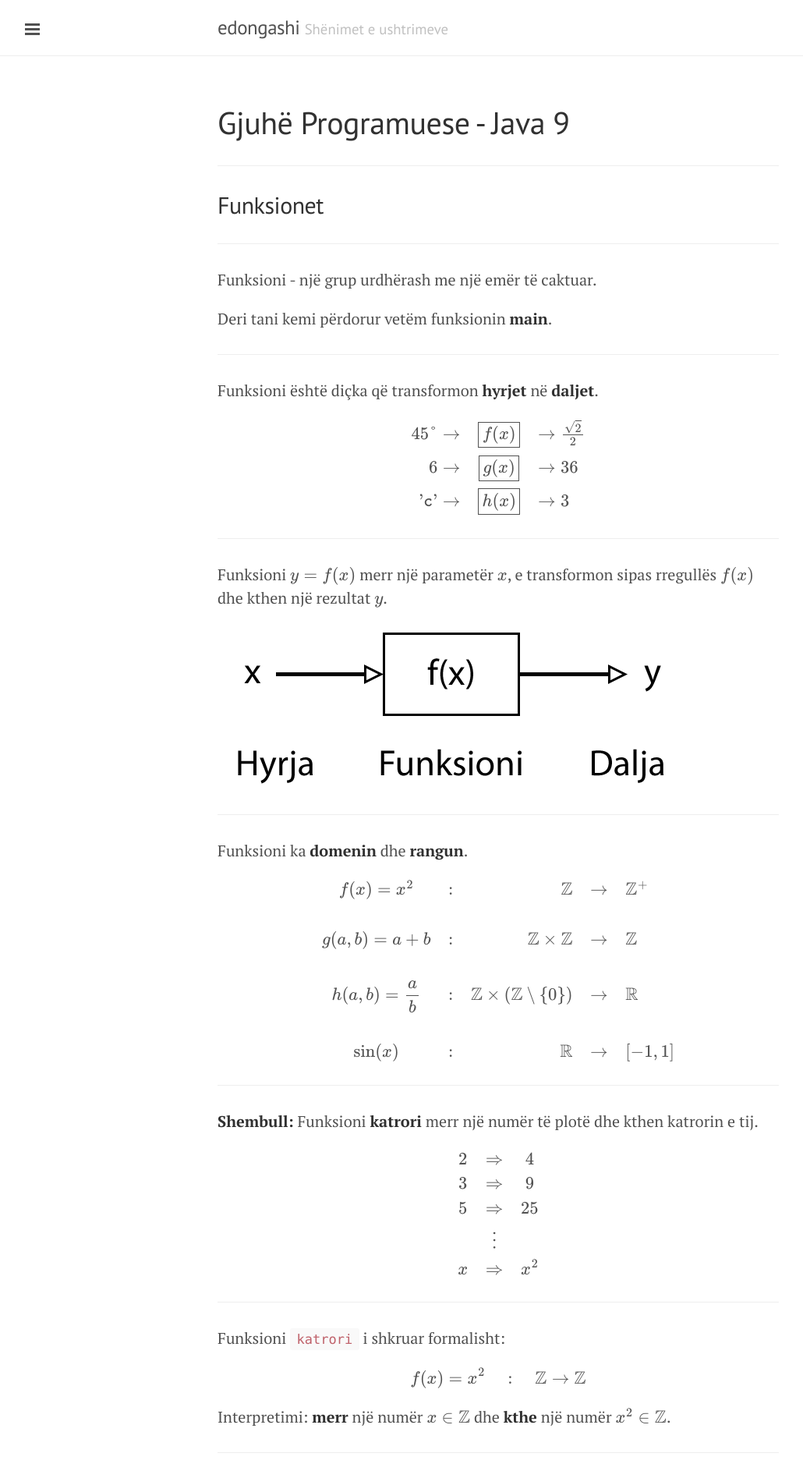
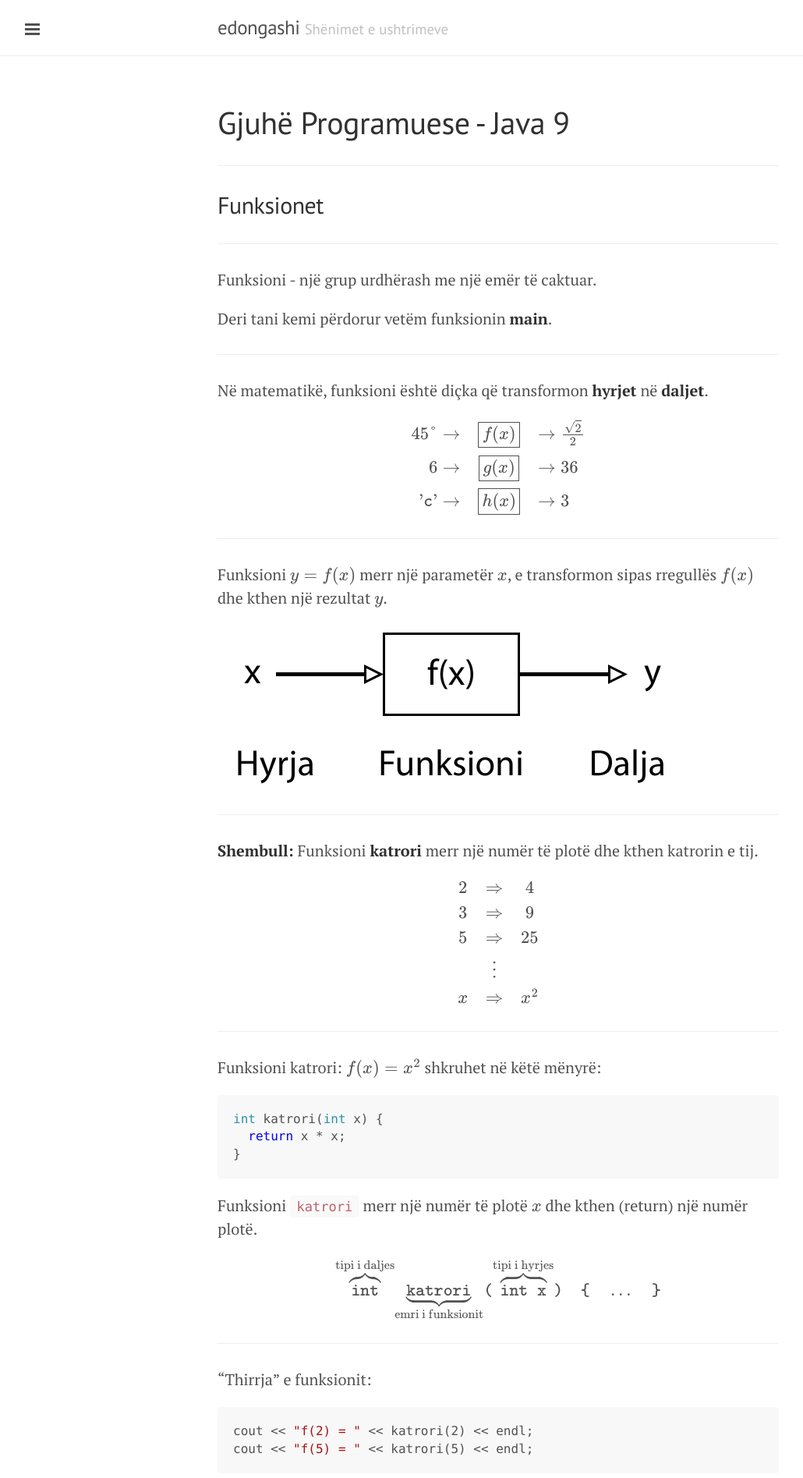
Before and after one commit to edongashi/edongashi.github.io, a Jekyll site: the page built from lendet/gjuhe-programuese/java8.md, in a window 1280 px wide. Shown: the top 1895 px of the page at 78% size, without its empty margins (1-1031 px from the left). Built offline with Jekyll 4.4.1, drawn with Linux system fonts in a browser that asks for light colours; our own code applies the rules of GitHub Pages for plain Markdown files; formulas are drawn with MathJax 3; some of the changed text lies outside the part shown.

Commit message:
Update java8

````diff
--- a/lendet/gjuhe-programuese/java9.md
+++ b/lendet/gjuhe-programuese/java8.md
@@ -12,7 +12,7 @@
 
 ---
 
-Funksioni është diçka që transformon **hyrjet** në **daljet**.
+Në matematikë, funksioni është diçka që transformon **hyrjet** në **daljet**.
 
 $$
 \begin{array}{rcl}
@@ -30,19 +30,6 @@
 
 ---
 
-Funksioni ka **domenin** dhe **rangun**.
-
-$$
-\begin{array} {ccrcl}
-f(x) = x^2 & : & \mathbb{Z} & \rightarrow & \mathbb{Z}^+ \\ \\
-g(a,b) = a + b & : & \mathbb{Z} \times \mathbb{Z} & \rightarrow & \mathbb{Z} \\ \\
-h(a,b) = \dfrac{a}{b} & : & \mathbb{Z} \times (\mathbb{Z} \setminus \lbrace 0 \rbrace) & \rightarrow & \mathbb{R} \\ \\
-\sin(x) & : & \mathbb{R} & \rightarrow & [-1, 1]
-\end{array}
-$$
-
----
-
 **Shembull:** Funksioni **katrori** merr një numër të plotë dhe kthen katrorin e tij.
 
 $$
@@ -54,16 +41,6 @@
 x & \Rightarrow & x^2
 \end{array}
 $$
-
----
-
-Funksioni `katrori` i shkruar formalisht:
-
-$$
-f(x) = x^2 \quad : \quad \mathbb{Z} \rightarrow \mathbb{Z}
-$$
-
-Interpretimi: **merr** një numër $x \in \mathbb{Z}$ dhe **kthe** një numër $x^2 \in \mathbb{Z}$.
 
 ---
 
@@ -156,6 +133,8 @@
 ---
 
 Përmes funksioneve krijojmë "komanda" të cilat mund t'i ripërdorim.
+
+Poashtu, është praktikë e mirë ta ndajmë kodin e gjatë në seksione më të vogla dhe më të lexueshme.
 
 ---
 
@@ -315,21 +294,11 @@
 }
 
 int main() {
-  int shuma = lexoDheMbledh();
+  int shuma = lexo_dhe_mbledh();
   cout << "Shuma: " << shuma << endl;
   return 0;
 }
 ```
-
----
-
-Funksioni quhet "i pastër" (pure) nëse nuk shkakton efekte anësore.
-
-- Funksione të pastra: `faktorieli(n)`, `shuma(n)`, `kaKaluar(p)`.
-- `lexoDheMbledh()` është i papastër pasi që lexon nga `cin`.
-- `pershendeteBoten()` është i papastër pasi që shfaq në `cout`.
-
-Funksionet e pastra gjithmonë marrin parametra dhe kthejnë vlera.
 
 ---
 
````
Also changed, not shown: other parts of lendet/gjuhe-programuese/java8.md (+16 -16 lines), lendet/gjuhe-programuese/index.md (+1 -8 lines).
